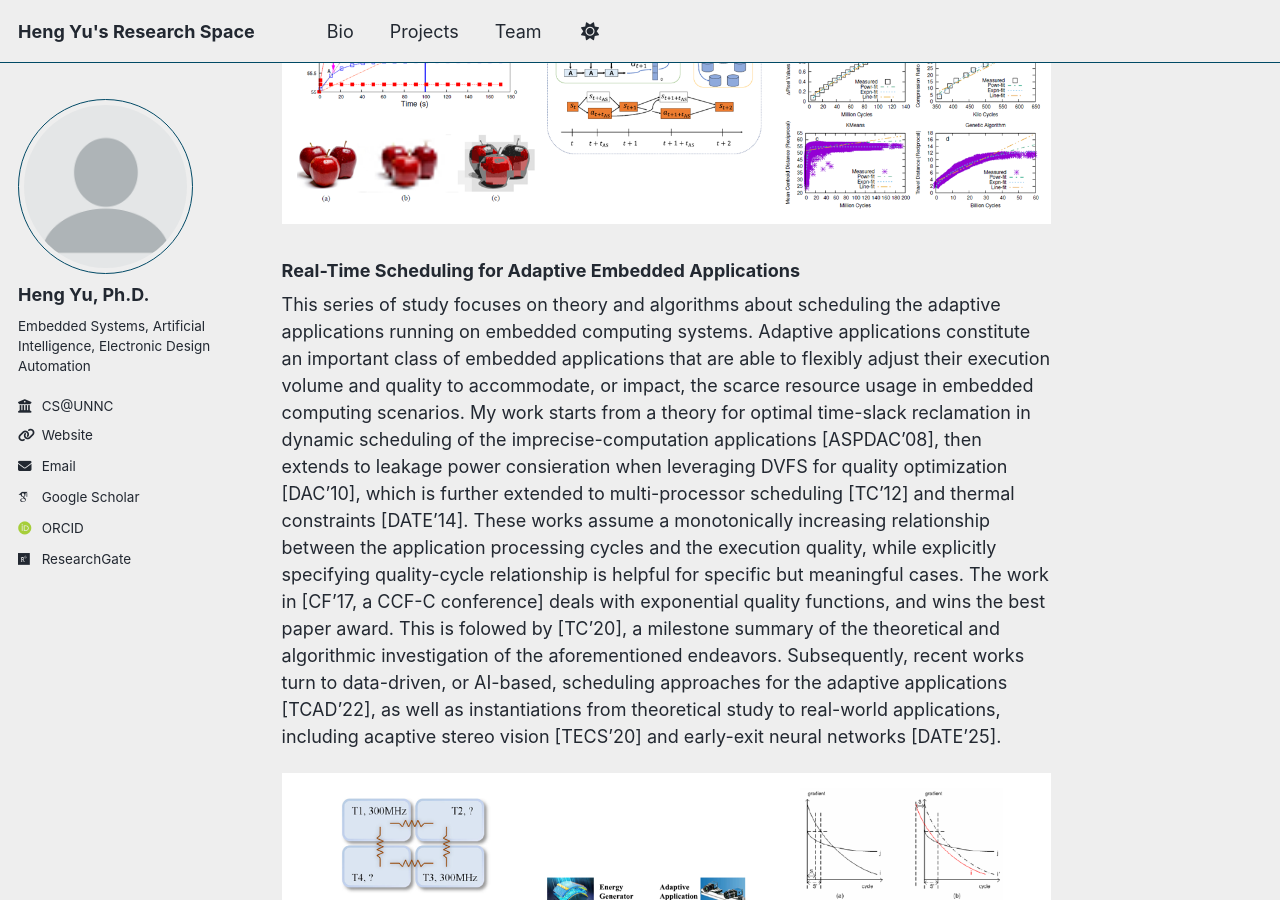
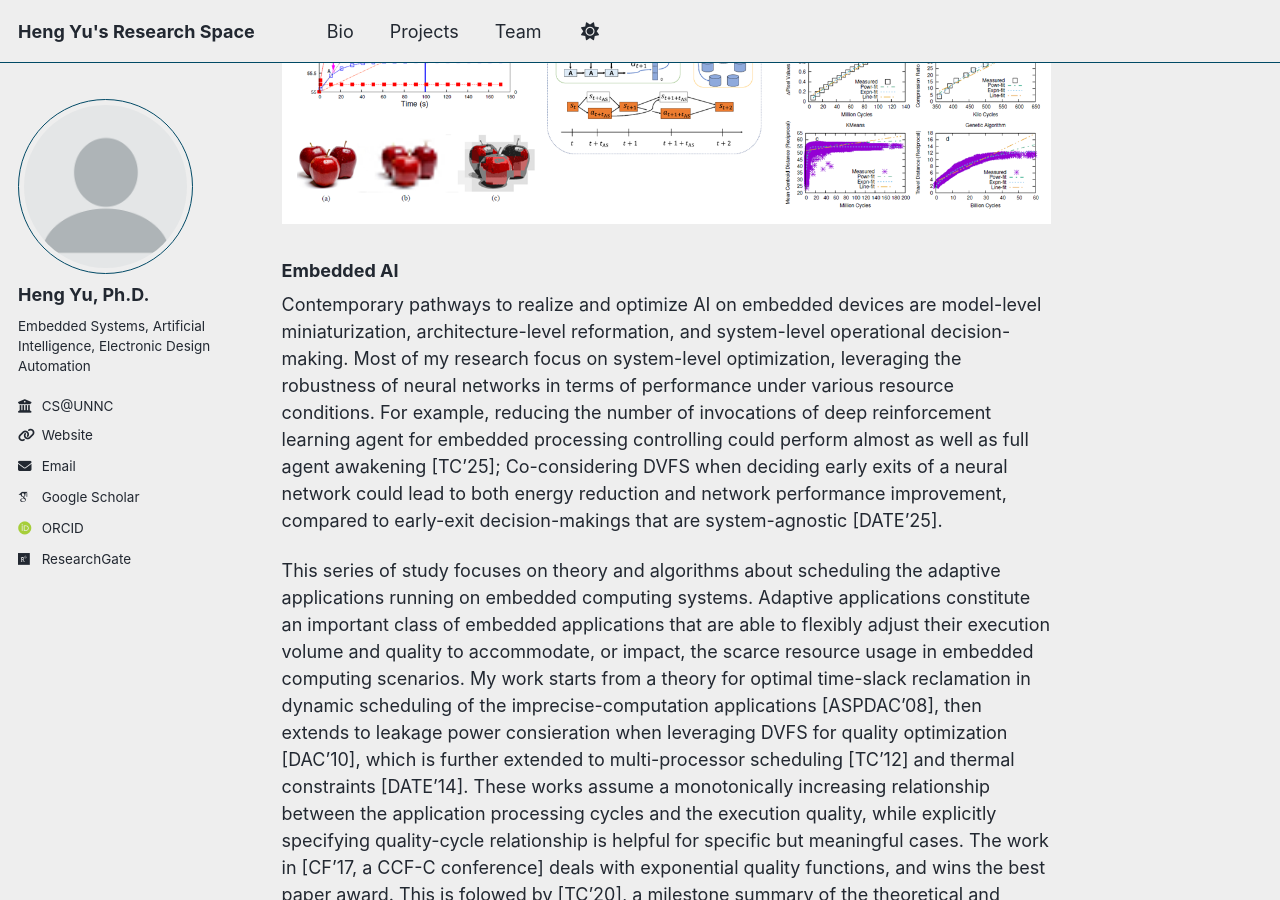
Before and after one commit to eleyuheng/eleyuheng.github.io, a Jekyll site: the page built from _pages/projects.md, in a window 1280 px wide and 900 px high, scrolled down 899 px. Built offline with Jekyll 4.4.1, drawn with Linux system fonts in a browser that asks for light colours; some web fonts are replaced; a script that is not in the unit is left out.

Commit message:
Update projects.md

```diff
--- a/_pages/projects.md
+++ b/_pages/projects.md
@@ -10,7 +10,10 @@ This series of study focuses on theory and algorithms about scheduling the adapt
 
 ![Adaptive Application Scheduling!](/images/AdaptiveApplications.png "Adaptive Application Scheduling")
 
-### Real-Time Scheduling for Adaptive Embedded Applications
+### Embedded AI
+Contemporary pathways to realize and optimize AI on embedded devices are model-level miniaturization, architecture-level reformation, and system-level operational decision-making. Most of my research focus on system-level optimization, leveraging the robustness of neural networks in terms of performance under various resource conditions. For example, reducing the number of invocations of deep reinforcement learning agent for embedded processing controlling could perform almost as well as full agent awakening [TC'25]; Co-considering DVFS when deciding early exits of a neural network could lead to both energy reduction and network performance improvement, compared to early-exit decision-makings that are system-agnostic [DATE'25].
+
+
 This series of study focuses on theory and algorithms about scheduling the adaptive applications running on embedded computing systems. Adaptive applications constitute an important class of embedded applications that are able to flexibly adjust their execution volume and quality to accommodate, or impact, the scarce resource usage in embedded computing scenarios. My work starts from a theory for optimal time-slack reclamation in dynamic scheduling of the imprecise-computation applications [ASPDAC'08], then extends to leakage power consieration when leveraging DVFS for quality optimization [DAC'10], which is further extended to multi-processor scheduling [TC'12] and thermal constraints [DATE'14]. These works assume a monotonically increasing relationship between the application processing cycles and the execution quality, while explicitly specifying quality-cycle relationship is helpful for specific but meaningful cases. The work in [CF'17, a CCF-C conference] deals with exponential quality functions, and wins the best paper award. This is folowed by [TC'20], a milestone summary of the theoretical and algorithmic investigation of the aforementioned endeavors. Subsequently, recent works turn to data-driven, or AI-based, scheduling approaches for the adaptive applications [TCAD'22], as well as instantiations from theoretical study to real-world applications, including acaptive stereo vision [TECS'20] and early-exit neural networks [DATE'25].
 
 ![Adaptive Application Scheduling!](/images/AdaptiveApplications.png "Adaptive Application Scheduling")
```
